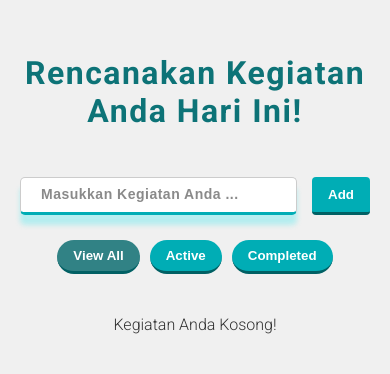
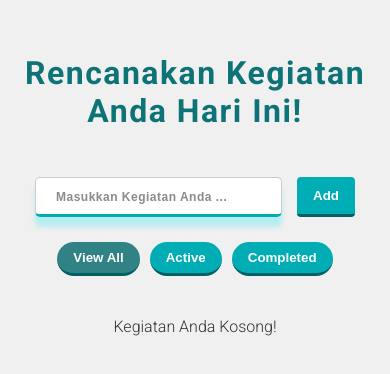
Before and after one commit to KhathirulSan/TodoList-React, a React (Vite) app: page / in a window 390 px wide. Shown: the top 374 px of the page. Built offline with nearby package versions, Linux system fonts and the light colour scheme.

Commit message:
Melakukan pada media screen

```diff
--- a/src/App.css
+++ b/src/App.css
@@ -216,8 +216,12 @@ p {
 @media screen and (max-width: 400px){
 
   form {
-    width: 350px;
+    width: 320px;
   }
+
+  form input::placeholder {
+    font-size: 12px;
+  }p
 
   .form-wrapper, .data-wrap{
     width: 280px;
@@ -227,10 +231,6 @@ p {
     width: 280px;
   }
 
-  form input[type="text"] {
-    font-size: 12px;
-  }
-
   span {
     font-size: 14px;
   }
@@ -238,8 +238,9 @@ p {
   .form-edit input[type="text"] {
     padding: 10px 20px;
     border: 1px solid #ccc;
+    color: red;
     border-radius: 5px;
-    font-size: 12px;
+    font-size: 1rem;
     font-weight: 500;
     border-bottom: 3px solid #016064;
   }
```
